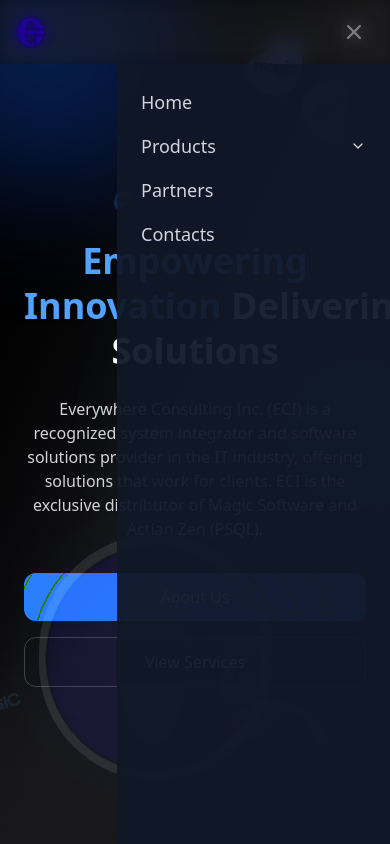
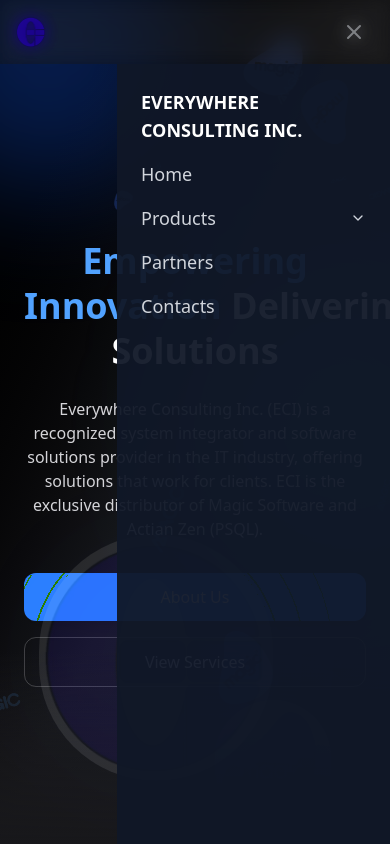
Before and after one commit to kcrosita23/ECI-INTERNSxJUNIORS, a React (Vite) app in the folder eci/: page / in a window 390 px wide. Both pictures are taken after a click on the button 354 px from the left and 32 px from the top of the page. Shown: the top 844 px of the page. Built offline with nearby package versions, Linux system fonts and the light colour scheme.

Commit message:
bring back me

```diff
--- a/eci/src/components/Nav.tsx
+++ b/eci/src/components/Nav.tsx
@@ -149,6 +149,9 @@ export default function Nav() {
                     className="fixed right-0 top-16 z-50 h-[calc(100vh-4rem)] w-[70%] bg-gray-900/95 backdrop-blur sm:hidden"
                   >
                     <div className="flex flex-col p-6 space-y-4">
+                         <span className="text-white font-semibold text-lg mb-4">
+                        EVERYWHERE CONSULTING INC.
+                      </span>
                       {navigation.map((item) =>
                         "children" in item ? (
                           <div key={item.name}>
```
